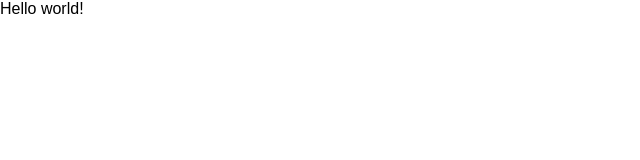
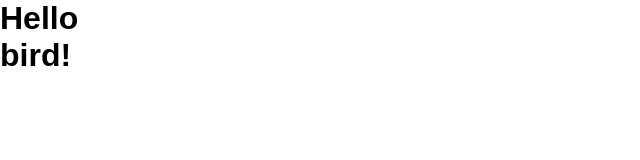
Before and after one commit to AlexEllner/alex-ellner-blog, a Gatsby site: page / in a window 1280 px wide. Shown: the whole page, without its empty margins (0-640 px from the left). Built offline with nearby package versions, Linux system fonts and the light colour scheme; Gatsby itself is replaced by a stand-in of ours; a web font is replaced by a local one.

Commit message:
Added container components

```diff
--- /dev/null
+++ b/src/components/Container.js
@@ -0,0 +1,6 @@
+import React from "react"
+import { ContainerWrapper } from "../elements"
+
+export const Container = ({ children }) => {
+  return <ContainerWrapper>{children}</ContainerWrapper>
+}
--- /dev/null
+++ b/src/components/index.js
@@ -0,0 +1 @@
+export * from "./Container"
--- /dev/null
+++ b/src/elements/ContainerElements.js
@@ -0,0 +1,18 @@
+import styled from "styled-components"
+
+export const ContainerWrapper = styled.div`
+  height: 100%;
+  display: grid;
+  grid-template-columns: 1fr repeat(12, minmax(auto, 4.2rem) 1fr);
+  grid-template-rows: 7.8rem 20rem 5rem auto;
+  gap: 0 2rem;
+
+  @media ${props => props.theme.breakpoints.tablet} {
+    grid-template-columns: 2rem repeat(6, 1fr) 2rem;
+    grid-gap: 0 1rem;
+  }
+
+  @media ${props => props.theme.breakpoints.mobile} {
+    grid-template-columns: 1rem repeat(6, 1rem) 1rem;
+  }
+`
--- /dev/null
+++ b/src/elements/index.js
@@ -0,0 +1 @@
+export * from "./ContainerElements"
--- a/src/pages/index.js
+++ b/src/pages/index.js
@@ -1,5 +1,12 @@
 import React from "react"
+import { Container } from "../components"
 
-export default function Home() {
-  return <div>Hello world!</div>
+export const IndexPage = () => {
+  return (
+    <Container>
+      <h1>Hello bird!</h1>
+    </Container>
+  )
 }
+
+export default IndexPage
```
